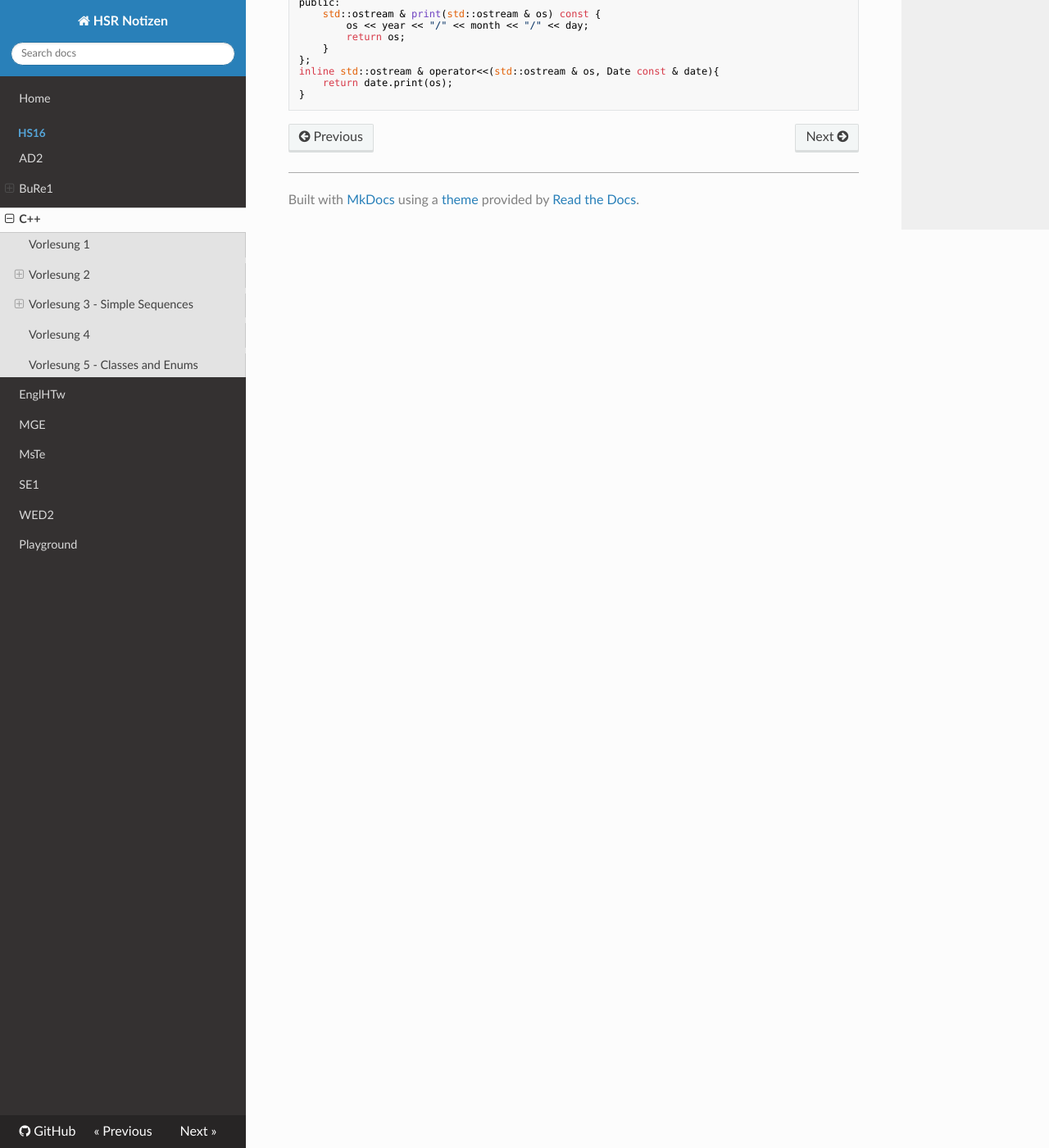
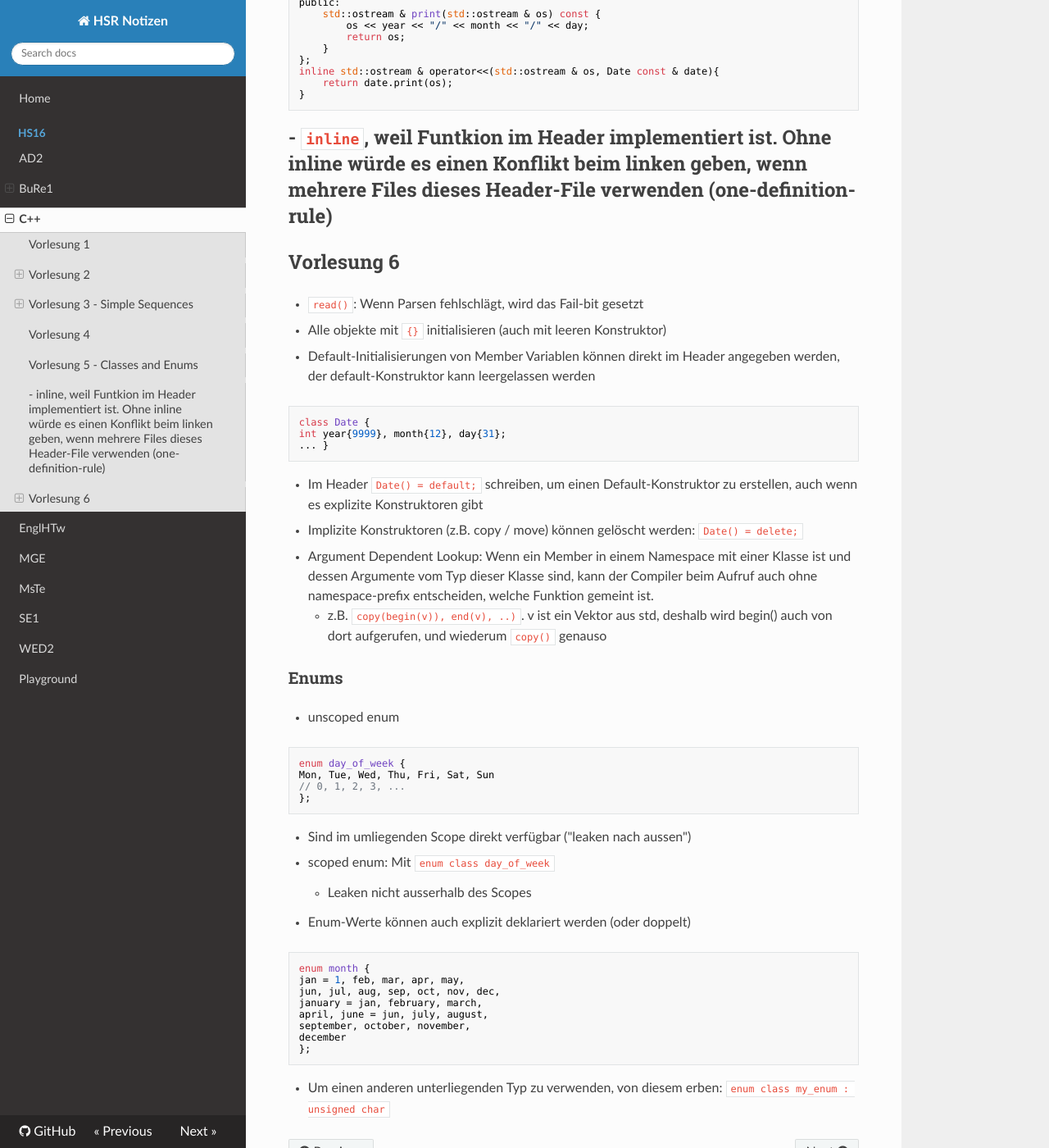
Before and after one commit to Excape/hsr-docs-hs16, an MkDocs documentation site: the page built from docs/hs16/cpi.md, in a window 1280 px wide and 1400 px high, scrolled down 8074 px. Shown: the whole window at 82% size. Built offline with MkDocs 1.6.1, drawn with Linux system fonts in a browser that asks for light colours; nearby versions of some CDN libraries; old or Windows-style settings are respelled for this version of MkDocs.

````diff
--- a/docs/hs16/cpi.md
+++ b/docs/hs16/cpi.md
@@ -258,3 +258,42 @@ inline std::ostream & operator<<(std::ostream & os, Date const & date){
     return date.print(os);
 }
 ```
+- `inline`, weil Funtkion im Header implementiert ist. Ohne inline würde es einen Konflikt beim linken geben, wenn mehrere Files dieses Header-File verwenden (one-definition-rule)
+---
+## Vorlesung 6
+- `read()`: Wenn Parsen fehlschlägt, wird das Fail-bit gesetzt
+- Alle objekte mit `{}` initialisieren (auch mit leeren Konstruktor)
+- Default-Initialisierungen von Member Variablen können direkt im Header angegeben werden, der default-Konstruktor kann leergelassen werden
+```c++
+class Date {
+int year{9999}, month{12}, day{31};
+... }
+```
+- Im Header `Date() = default;` schreiben, um einen Default-Konstruktor zu erstellen, auch wenn es explizite Konstruktoren gibt
+- Implizite Konstruktoren (z.B. copy / move) können gelöscht werden: `Date() = delete;`
+- Argument Dependent Lookup: Wenn ein Member in einem Namespace mit einer Klasse ist und dessen Argumente vom Typ dieser Klasse sind, kann der Compiler beim Aufruf auch ohne namespace-prefix entscheiden, welche Funktion gemeint ist.
+    - z.B. `copy(begin(v)), end(v), ..)`. v ist ein Vektor aus std, deshalb wird begin() auch von dort aufgerufen, und wiederum `copy()` genauso
+
+### Enums
+- unscoped enum
+```c++
+enum day_of_week {
+Mon, Tue, Wed, Thu, Fri, Sat, Sun
+// 0, 1, 2, 3, ...
+};
+```
+- Sind im umliegenden Scope direkt verfügbar ("leaken nach aussen")
+- scoped enum: Mit `enum class day_of_week`
+    - Leaken nicht ausserhalb des Scopes
+- Enum-Werte können auch explizit deklariert werden (oder doppelt)
+```c++
+enum month {
+jan = 1, feb, mar, apr, may,
+jun, jul, aug, sep, oct, nov, dec,
+january = jan, february, march,
+april, june = jun, july, august,
+september, october, november,
+december
+};
+```
+- Um einen anderen unterliegenden Typ zu verwenden, von diesem erben: `enum class my_enum : unsigned char`
````
Also changed, not shown: docs/hs16/bupl.md (+9 -0 lines), docs/hs16/mste.md (+5 -0 lines).
